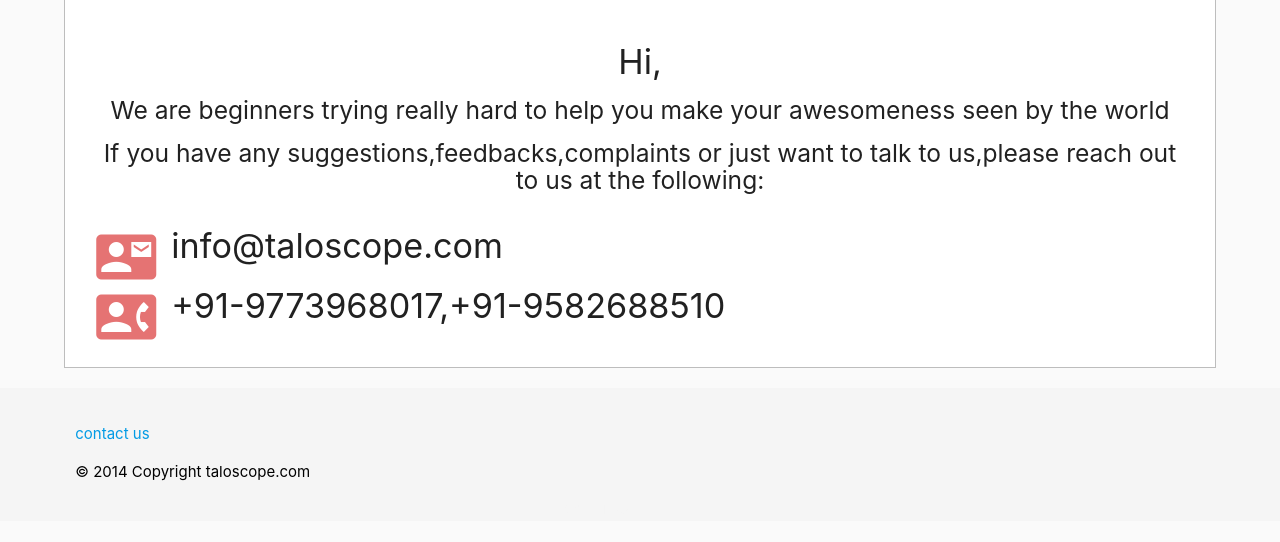
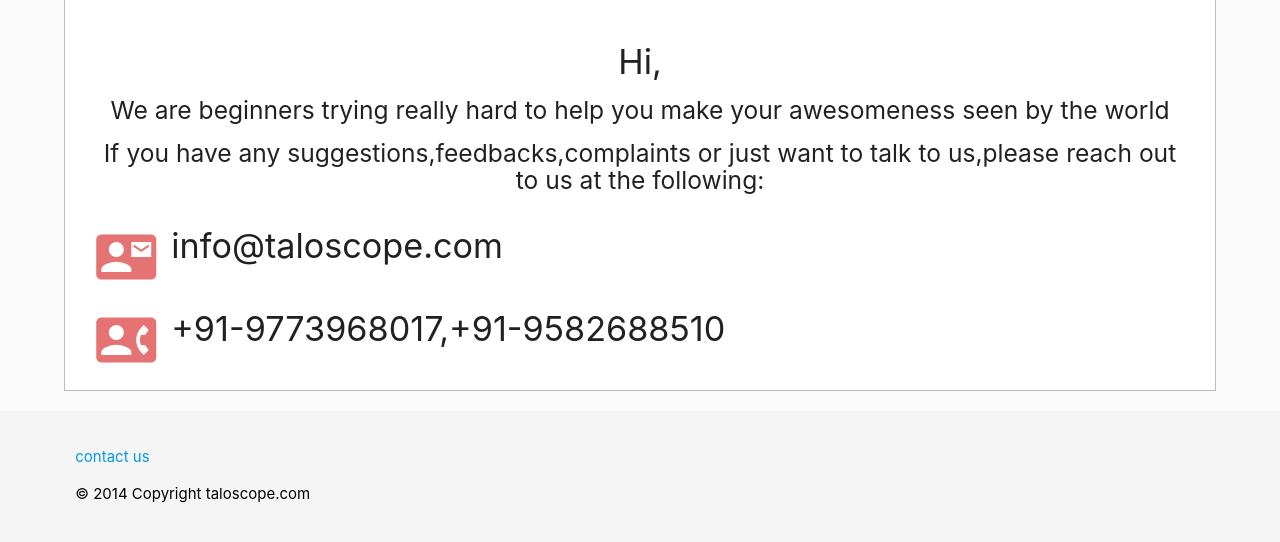
Before and after one commit to DeepakSingh9/taloscope-new, a Django app: page /contact/ in a window 1280 px wide. Shown: the part 91-633 px from the top of the page. Run offline with Django 3.2, Linux system fonts and the light colour scheme; some libraries are stand-ins or nearby versions.

Commit message:
'contactus'

```diff
--- a/dashboard/templates/dashboard/base.html
+++ b/dashboard/templates/dashboard/base.html
@@ -21,7 +21,7 @@
       <meta name="viewport" content="width=device-width, initial-scale=1.0"/>
 </head>
 <body style="background-color:#fafafa;">
-
+<header>
   <nav style="">
     <div class="nav-wrapper main-nav blue-grey darken-4">
         {% if request.user.is_authenticated %}
@@ -58,18 +58,15 @@
         </div>
 
     </nav>
-
-<div class="">
+</header>
+<main>
   {% block content %}
   {% endblock %}
-</div>
-<script>
-</script>
-</body>
+</main>
 <footer class="page-footer grey lighten-4 black-text">
           <div class="container">
             <div class="row">
-              <div class="col l6 s12">
+              <div class="col s12">
                   <p><a href="{% url 'contact' %}">contact us</a></p>
                   <p>© 2014 Copyright taloscope.com</p>
                   <a class="grey-text text-lighten-4 right" href="#!">More Links</a>
@@ -77,5 +74,6 @@
 
             </div>
           </div>
-        </footer>
+</footer>
+</body>
 </html>
--- a/signup/templates/contact.html
+++ b/signup/templates/contact.html
@@ -9,6 +9,8 @@
         </div>
         <div class="col s12 left-align">
             <h4><i class="material-icons medium red-text text-lighten-2 left">contact_mail</i>info@taloscope.com</h4>
+        </div>
+        <div class="col s12 left-align">
             <h4><i class="material-icons medium red-text text-lighten-2 left">contact_phone</i>+91-9773968017,+91-9582688510</h4>
         </div>
     </div>
--- a/static/mystyle.css
+++ b/static/mystyle.css
@@ -518,3 +518,7 @@ color:#9e9e9e !important;
 .loader{
 visibility:hidden;
 }
+
+#main {
+    flex: 1 0 auto;
+}
```
